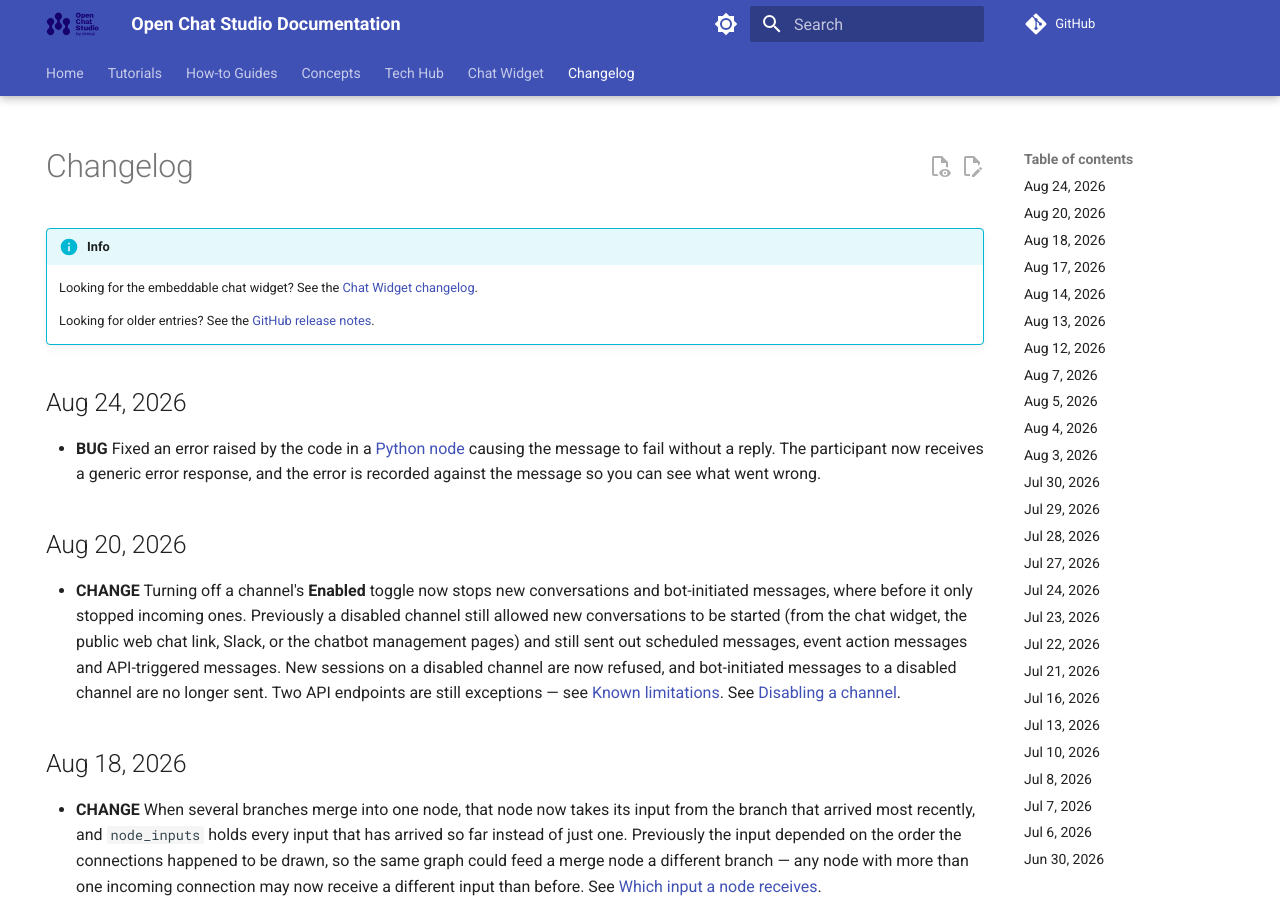
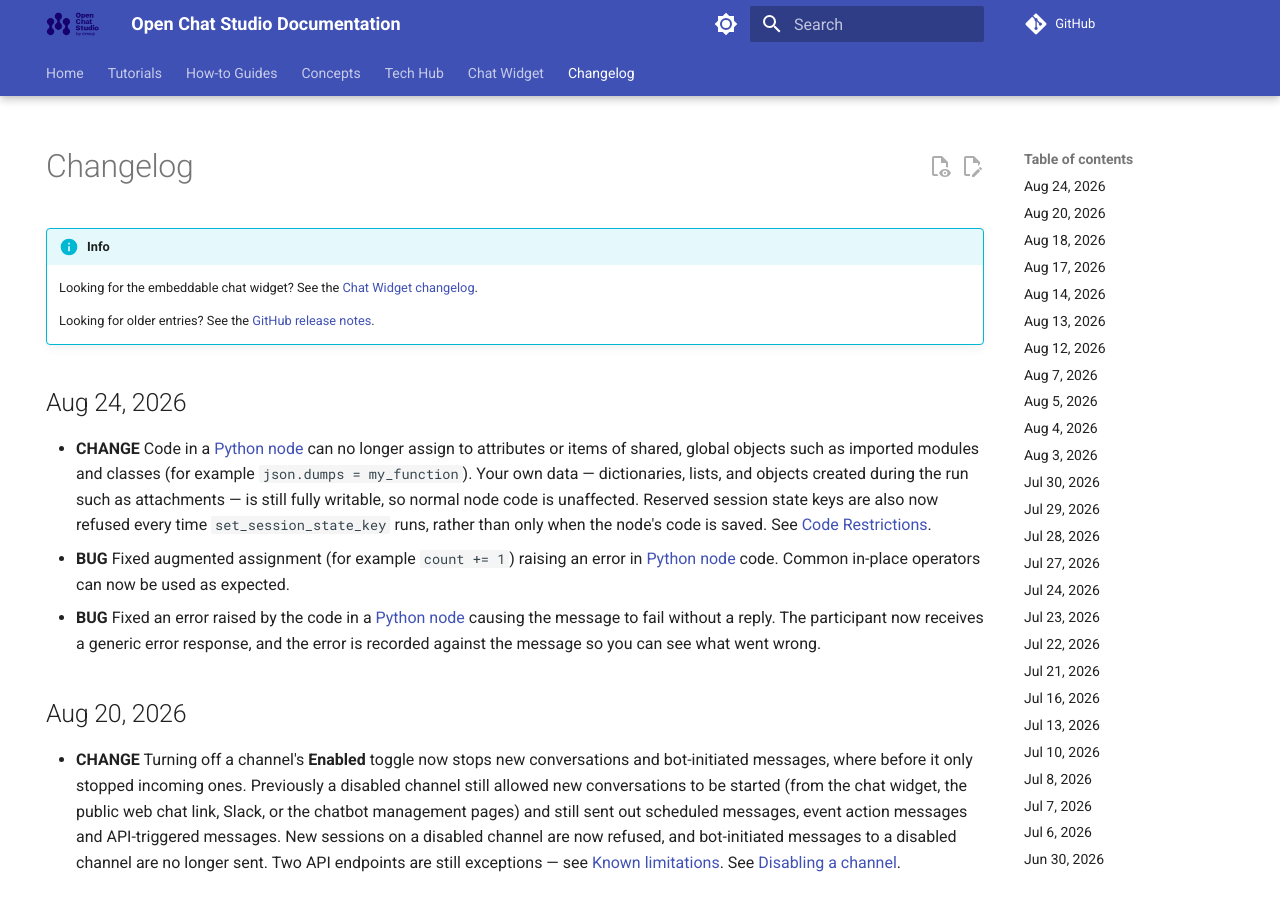
Before and after one commit to dimagi/open-chat-studio-docs, an MkDocs documentation site: the page built from docs/changelog.md, in a window 1280 px wide and 900 px high. Built offline with MkDocs 1.6.1 and Material for MkDocs 9.7.7, drawn with Linux system fonts in a browser that asks for light colours; a script that is not in the unit is left out; comment, search, counter and statistics services are not loaded.

Commit message:
update changelog and docs from OCS PR #4238
Co-Authored-By: Claude Opus 5 (1M context) <noreply@anthropic.com>

```diff
--- a/docs/changelog.md
+++ b/docs/changelog.md
@@ -12,6 +12,8 @@ hide:
     Looking for older entries? See the [GitHub release notes](https://github.com/dimagi/open-chat-studio-docs/releases).
 
 ## Aug 24, 2026
+* **CHANGE** Code in a [Python node](tech-hub/python_node.md) can no longer assign to attributes or items of shared, global objects such as imported modules and classes (for example `json.dumps = my_function`). Your own data — dictionaries, lists, and objects created during the run such as attachments — is still fully writable, so normal node code is unaffected. Reserved session state keys are also now refused every time `set_session_state_key` runs, rather than only when the node's code is saved. See [Code Restrictions](tech-hub/python_node.md#code-restrictions).
+* **BUG** Fixed augmented assignment (for example `count += 1`) raising an error in [Python node](tech-hub/python_node.md) code. Common in-place operators can now be used as expected.
 * **BUG** Fixed an error raised by the code in a [Python node](tech-hub/python_node.md) causing the message to fail without a reply. The participant now receives a generic error response, and the error is recorded against the message so you can see what went wrong.
 
 ## Aug 20, 2026
--- a/src/python_node/__init__.py
+++ b/src/python_node/__init__.py
@@ -70,6 +70,9 @@ def set_session_state_key(key_name: str, data: Any) -> None:
     """
     Sets the value of the session state key with the given name to the provided data.
     This will override any existing data for the key.
+
+    Certain keys are reserved for internal use by Open Chat Studio and cannot be overwritten,
+    no matter how the key name is constructed or how this function is called.
 
     See also: [Session State](python_node.md#session-state)
     """
```
Also changed, not shown: docs/tech-hub/python_node.md (+11 -0 lines).
